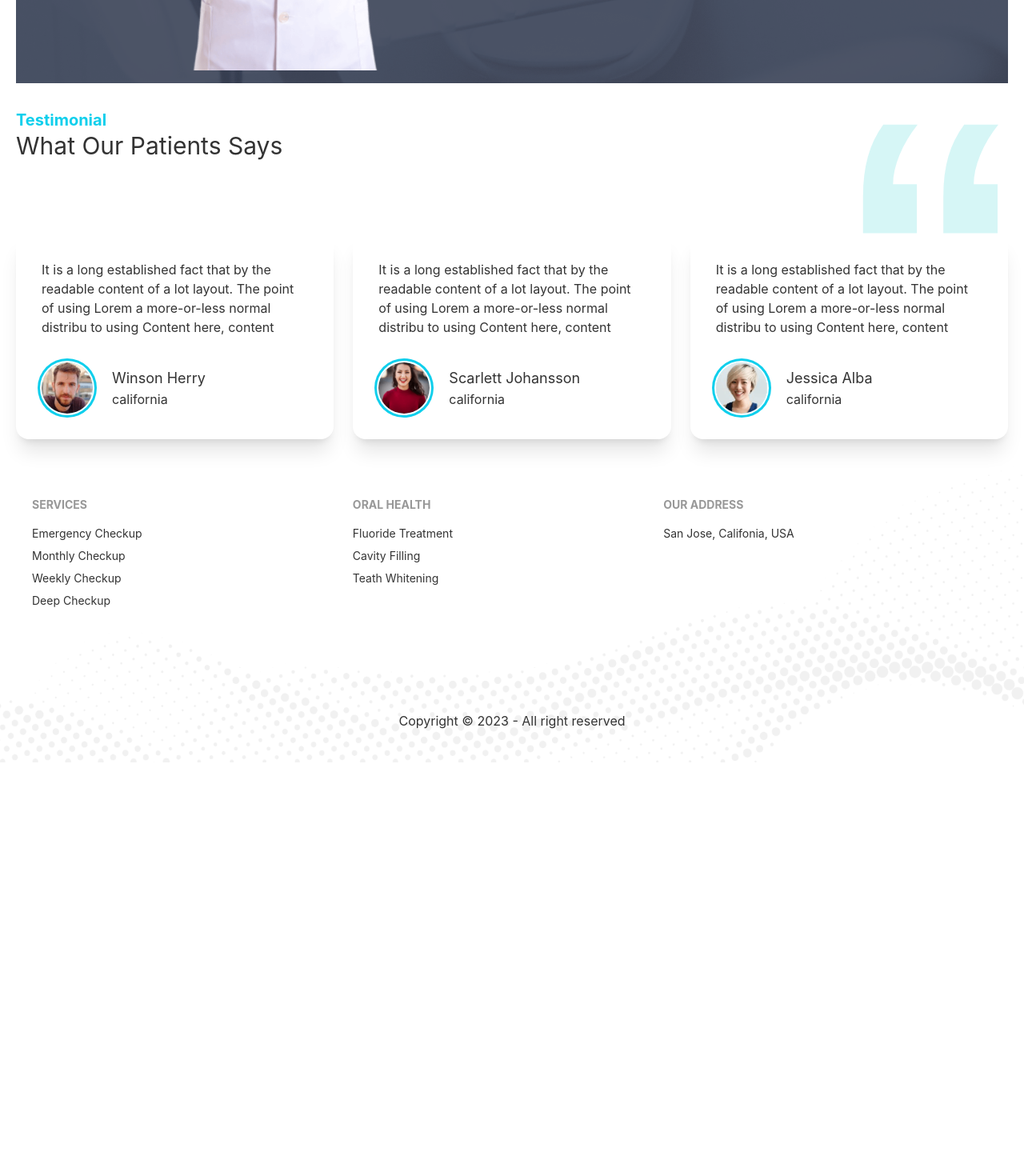
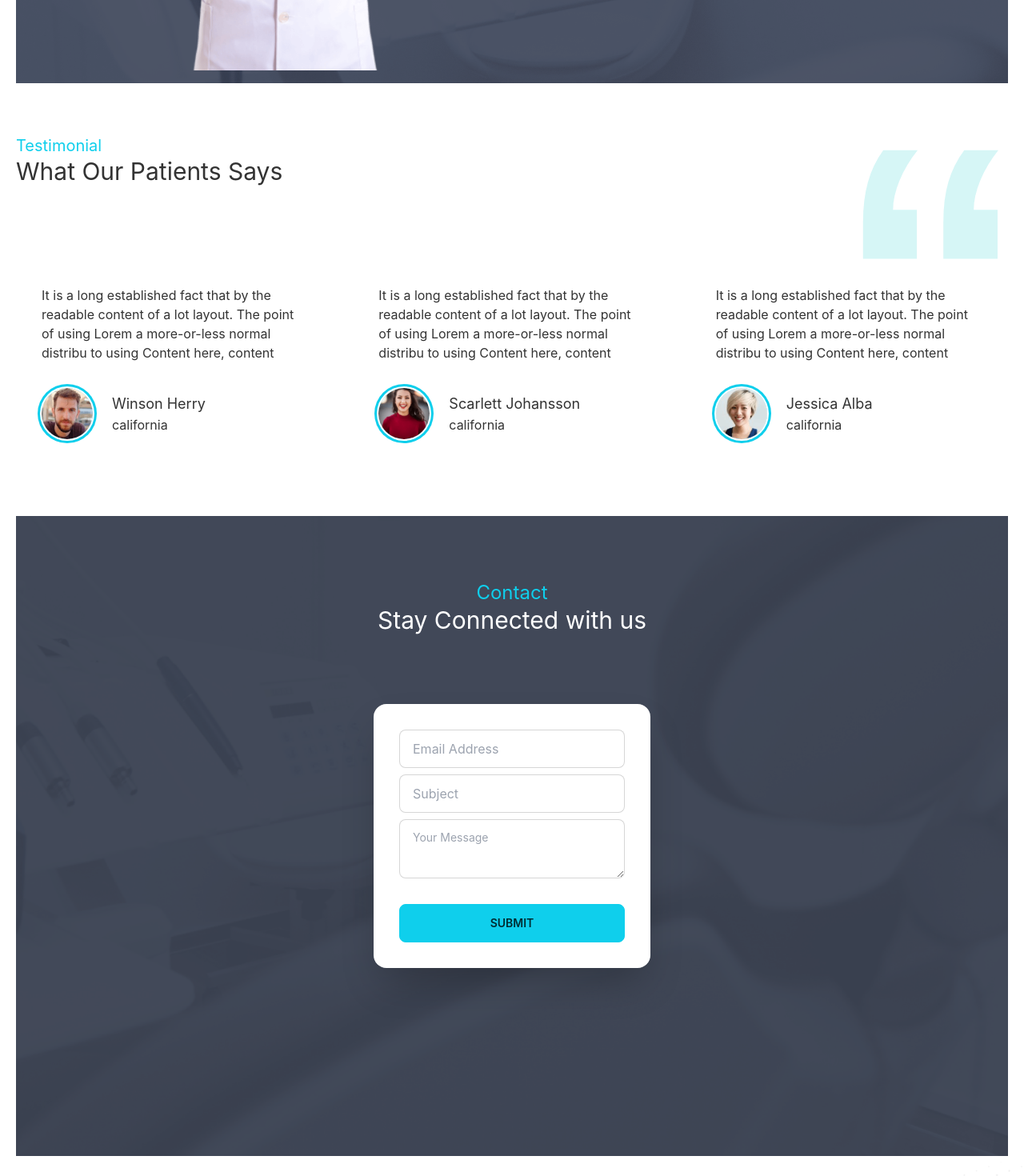
Before and after one commit to Abu-Saleh-Rony/doctors-portal-client-site, a React (Create React App) app: page / in a window 1280 px wide. Shown: the part 2160-3630 px from the top of the page at 80% size. Before the commit the page ends 3113 px from the top, so only its background shows below. Built offline with nearby package versions, Linux system fonts and the light colour scheme.

Commit message:
Completed Home Page

```diff
--- /dev/null
+++ b/src/pages/Contact us/Contactus.js
@@ -0,0 +1,38 @@
+import React from 'react';
+import appointment from '../../assets/images/appointment.png';
+const Contactus = () => {
+    return (
+        <div className="hero min-h-screen" style={{ backgroundImage: `url(${appointment})` }}>
+            <div className="hero-overlay bg-opacity-60 ">
+                <div className='my-20'>
+                    <h2 className='text-2xl text-primary text-center '>Contact</h2>
+                    <h2 className='text-3xl text-white text-center'>Stay Connected with us</h2>
+                </div>
+
+            </div>
+            <div className="hero-content text-center text-neutral-content">
+
+                <div className="card flex-shrink-0 w-full shadow-2xl bg-base-100">
+                    <div className="card-body">
+                        <div className="form-control">
+                            <input type="text" placeholder="Email Address" className="input input-bordered" />
+                        </div>
+                        <div className="form-control">
+                            <input type="text" placeholder="Subject" className="input input-bordered w-full max-w-xs" />
+                        </div>
+                        <div className="form-control">
+                            <textarea className="textarea textarea-bordered" placeholder="Your Message"></textarea>
+
+                        </div>
+                        <div className="form-control mt-6">
+                            <button className="btn btn-primary">Submit</button>
+                        </div>
+
+                    </div>
+                </div>
+            </div>
+        </div >
+    );
+};
+
+export default Contactus;
--- a/src/pages/Home/Home/Cardsection/Cardsection.js
+++ b/src/pages/Home/Home/Cardsection/Cardsection.js
@@ -5,8 +5,8 @@ const Cardsection = () => {
     return (
         <div className="hero mt-10 mx-16">
             <div className="hero-content flex-col lg:flex-row">
-                <img src={treatment} alt='' className="lg:max-w-[350px] sm:max-w-[120px] rounded shadow-2xl" />
-                <div className='lg:max-w-[450px] sm:max-w-[250px] lg: mx-6'>
+                <img src={treatment} alt='' className="lg:max-w-[350px] sm:max-w-[50px] rounded shadow-2xl" />
+                <div className='lg:max-w-[450px] sm:max-w-[150px] mx-6'>
                     <h1 className="text-5xl font-bold">Exceptional Dental Care, on Your Terms</h1>
                     <p className="py-6 ">It is a long established fact that a reader will be distracted by the readable content of a page when looking at its layout. The point of using that it has a more-or-less normal distribution of letters,as opposed to using 'Content here, content here', making it look like readable English. Many desktop publishing packages and web page</p>
                     <button className="btn btn-primary text-white">Get Started</button>
--- a/src/pages/Home/Home/Home.js
+++ b/src/pages/Home/Home/Home.js
@@ -1,10 +1,12 @@
 import React from 'react';
+import Contactus from '../../Contact us/Contactus';
 import Banner from '../Banner/Banner';
 import Infocards from '../Infocards/Infocards';
 import Cardsection from './Cardsection/Cardsection';
 import Makeappointment from './Makeappointment/Makeappointment';
 import Servicecards from './ServiceCard/Servicecards';
 import Testimonials from './Testimonial/Testimonials';
+
 
 
 
@@ -17,6 +19,8 @@ const Home = () => {
             <Cardsection></Cardsection>
             <Makeappointment></Makeappointment>
             <Testimonials></Testimonials>
+            <Contactus></Contactus>
+
 
 
         </div>
--- a/src/pages/Home/Home/Testimonial/Review.js
+++ b/src/pages/Home/Home/Testimonial/Testimonial.js
@@ -1,11 +1,11 @@
 import React from 'react';
 
-const Review = ({ review }) => {
-    const { name, img, review: userReview, location } = review;
+const Testimonial = ({ review }) => {
+    const { name, img, description, location } = review
     return (
-        <div className="card shadow-xl">
+        <div className="card ">
             <div className="card-body">
-                <p>{userReview}</p>
+                <p>{description}</p>
                 <div className="flex items-center mt-6">
                     <div className="avatar mr-6">
                         <div className="w-16 rounded-full ring ring-primary ring-offset-base-100 ring-offset-2">
@@ -19,7 +19,8 @@ const Review = ({ review }) => {
                 </div>
             </div>
         </div>
+
     );
 };
 
-export default Review;
+export default Testimonial;
--- a/src/pages/Home/Home/Testimonial/Testimonials.js
+++ b/src/pages/Home/Home/Testimonial/Testimonials.js
@@ -3,18 +3,18 @@ import quote from '../../../../assets/icons/quote.svg';
 import people1 from '../../../../assets/images/people1.png';
 import people2 from '../../../../assets/images/people2.png';
 import people3 from '../../../../assets/images/people3.png';
-import Review from './Review';
-
+import Testimonial from './Testimonial';
 
 
 const Testimonials = () => {
+    const reviews = [
 
-    const reviews = [
         {
+
             id: 1,
             name: 'Winson Herry',
             img: people1,
-            review: 'It is a long established fact that by the readable content of a lot layout. The point of using Lorem a more-or-less normal distribu to using Content here, content',
+            description: 'It is a long established fact that by the readable content of a lot layout. The point of using Lorem a more-or-less normal distribu to using Content here, content',
             location: 'california',
 
         },
@@ -22,7 +22,7 @@ const Testimonials = () => {
             id: 2,
             name: 'Scarlett Johansson',
             img: people2,
-            review: 'It is a long established fact that by the readable content of a lot layout. The point of using Lorem a more-or-less normal distribu to using Content here, content',
+            description: 'It is a long established fact that by the readable content of a lot layout. The point of using Lorem a more-or-less normal distribu to using Content here, content',
             location: 'california',
 
 
@@ -31,30 +31,32 @@ const Testimonials = () => {
             id: 3,
             name: 'Jessica Alba',
             img: people3,
-            review: 'It is a long established fact that by the readable content of a lot layout. The point of using Lorem a more-or-less normal distribu to using Content here, content',
+            description: 'It is a long established fact that by the readable content of a lot layout. The point of using Lorem a more-or-less normal distribu to using Content here, content',
             location: 'california',
         }]
+
     return (
-        <section className='my-8'>
+        <section className='my-16'>
             <div className='flex justify-between'>
                 <div>
-                    <h4 className="text-xl text-primary font-bold">Testimonial</h4>
-                    <h2 className="text-3xl">What Our Patients Says</h2>
+                    <h2 className='text-xl text-primary'>Testimonial</h2>
+                    <h2 className='text-3xl text-bold'>What Our Patients Says</h2>
                 </div>
-                <figure>
-                    <img className='w-24 lg:w-48' src={quote} alt="" />
-                </figure>
+                <div>
+                    <figure>
+                        <img className='w-24 lg:w-48' src={quote} alt="" />
+                    </figure>
+                </div>
             </div>
-
             <div className='grid gap-6 grid-cols-1 md:grid-cols-2 lg:grid-cols-3'>
                 {
-                    reviews.map(review => <Review
+                    reviews.map(review => <Testimonial
                         key={review.id}
                         review={review}
-                    ></Review>)
+                    >
+                    </Testimonial>)
                 }
             </div>
-
         </section>
     );
 };
```
